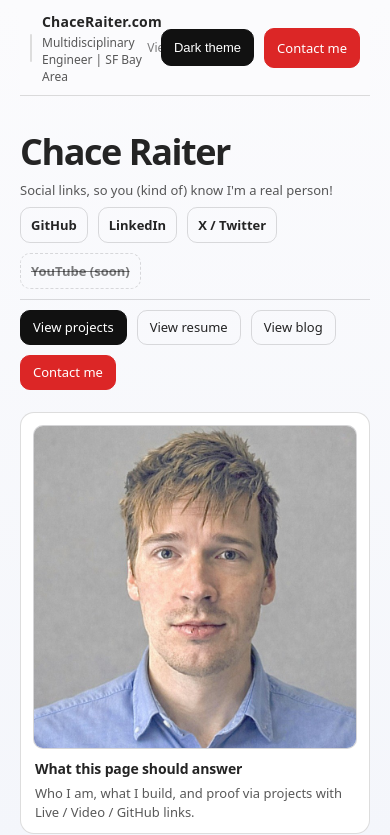
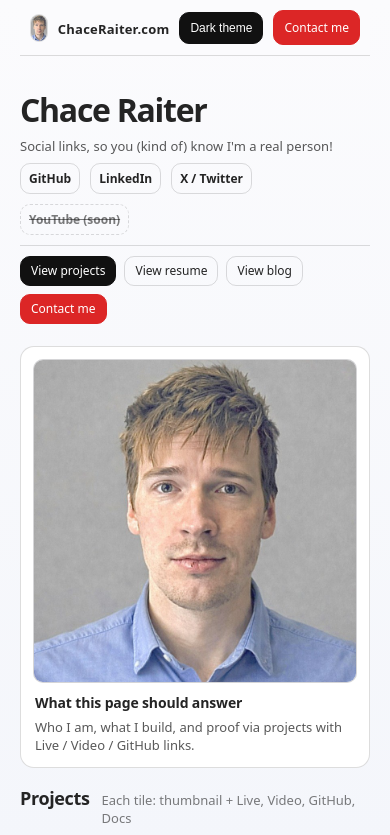
Before and after one commit to chaceraiter/portfolio-site, a plain HTML site: page index.html in a window 390 px wide. Shown: the top 835 px of the page. Drawn offline with Linux system fonts and the light colour scheme.

Commit message:
Fix mobile layout: collapse header, tighten spacing
Add 640px breakpoint: hide view indicator and brand subtitle,
shrink buttons/text, fix h1 size. Header becomes 2-column
(brand + actions) on mobile for clean narrow-screen layout.

```diff
--- a/style.css
+++ b/style.css
@@ -907,13 +907,46 @@
   }
 }
 
-@media (max-width: 520px) {
+@media (max-width: 640px) {
   .topbar {
-    padding: 10px 10px;
+    grid-template-columns: 1fr auto;
+    gap: 10px;
+    padding: 10px;
   }
-  .nav {
+  .mid {
     display: none;
   }
+  .brand strong {
+    font-size: 13px;
+  }
+  .brand span {
+    display: none;
+  }
+  .actions .btn.invert {
+    padding: 8px 10px;
+    font-size: 12px;
+  }
+  .actions .btn.contact-btn {
+    padding: 8px 10px;
+    font-size: 12px;
+  }
+  h1 {
+    font-size: 32px;
+  }
+  .hero-ctas {
+    gap: 8px;
+  }
+  .hero-ctas a {
+    padding: 8px 10px;
+    font-size: 12px;
+  }
+  .social-links a {
+    padding: 6px 8px;
+    font-size: 12px;
+  }
+}
+
+@media (max-width: 520px) {
   .card-actions {
     grid-template-columns: 1fr;
   }
```
